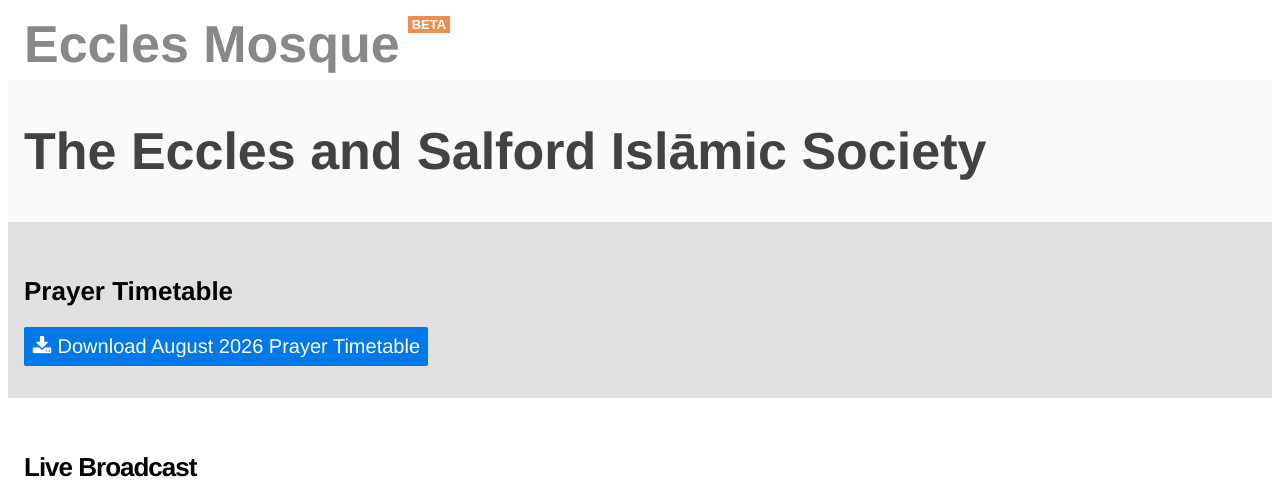
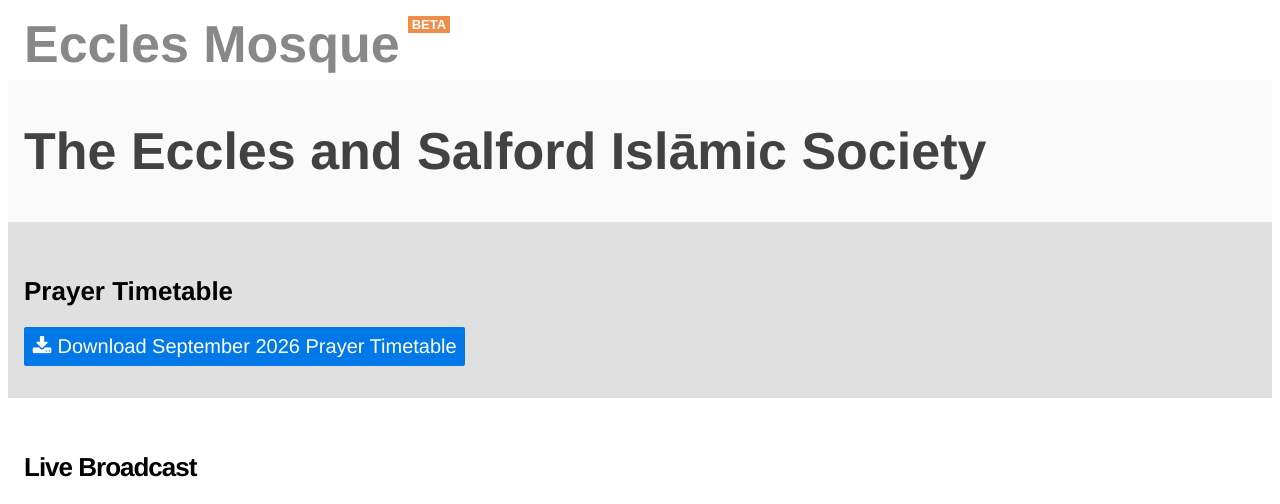
Before and after one commit to ecclesmosque/ecclesmosque.github.io, a Jekyll site: the page built from _pages/home.md, in a window 1280 px wide. Shown: the top 504 px of the page. Built offline with Jekyll 4.4.1, drawn with Linux system fonts in a browser that asks for light colours; grey boxes are pictures that could not be loaded.

Commit message:
feat: Publish September 2026 timetable

```diff
--- a/_data/timetable.yml
+++ b/_data/timetable.yml
@@ -1,3 +1,7 @@
+- id: 2026-09
+  label: September 2026
+  guid: 12tR20ma45P6KtnWfuaojDO7dD3dekMWf
+
 - id: 2026-08
   label: August 2026
   guid: 1SpVfqIXn2v6iwH-3fWVtbbvj6xOm6f6_
```
